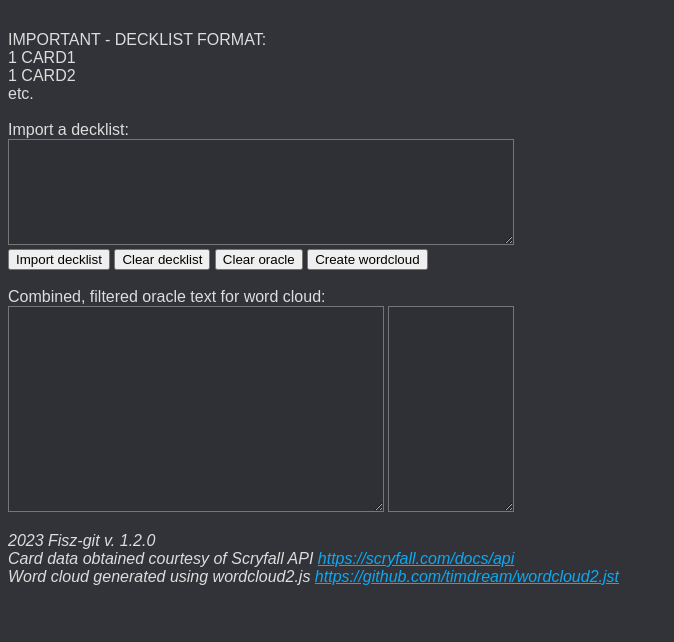
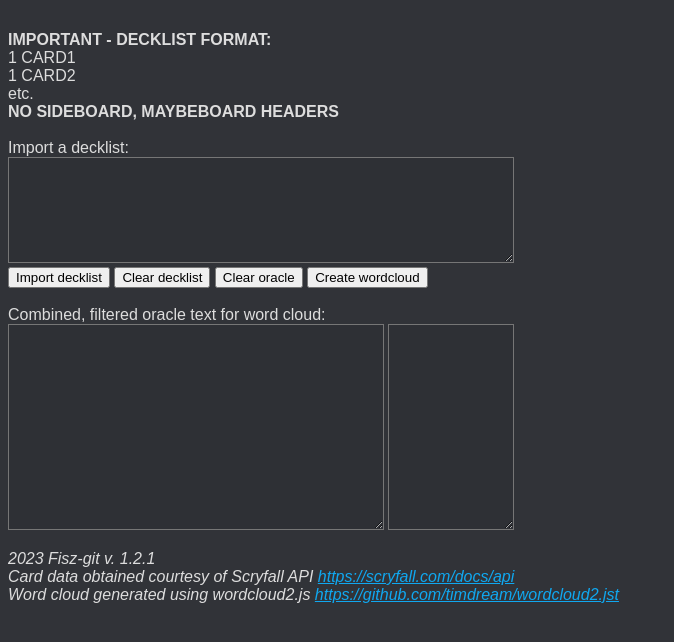
Before and after one commit to Fisz-git/Fisz-git.github.io, a plain HTML site: page index.html in a window 1280 px wide. Shown: the part 74-716 px from the top of the page, without its empty margins (0-674 px from the left). Drawn offline with Linux system fonts and the light colour scheme.

Commit message:
Cosmetic update
Updated decklist description

```diff
--- a/index.html
+++ b/index.html
@@ -28,10 +28,12 @@
     <!--szukajka-->
     <p style="font-family:Arial">
 
-        IMPORTANT - DECKLIST FORMAT:<br>
+        <b>IMPORTANT - DECKLIST FORMAT:</b><br>
         1 CARD1<br>
         1 CARD2<br>
-        etc.<br><br>
+        etc.<br>
+        <b>NO SIDEBOARD, MAYBEBOARD HEADERS</b>
+        <br><br>
         Import a decklist:
         <br>
         <textarea id="decklistField" value=""
@@ -368,7 +370,7 @@
 
     </script>
     <p style="font-family:arial;">
-        <i>2023 Fisz-git v. 1.2.0</i><br>
+        <i>2023 Fisz-git v. 1.2.1</i><br>
         <i>Card data obtained courtesy of Scryfall API <a
                 href="https://scryfall.com/docs/api">https://scryfall.com/docs/api</a></i><br>
         <i>Word cloud generated using wordcloud2.js <a
```
